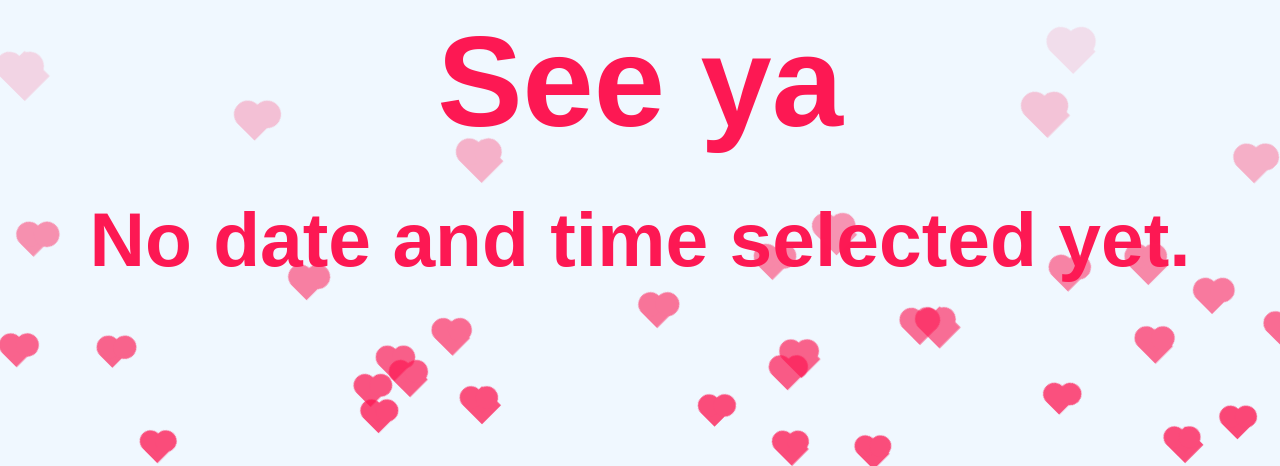
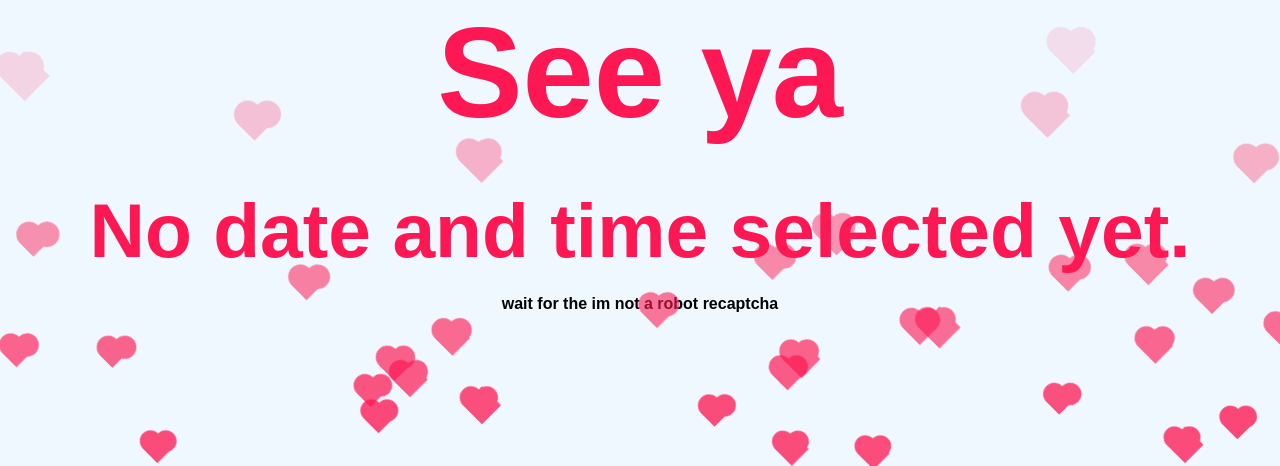
Before and after one commit to Kenmanekoma/askher.github.io, a plain HTML site: page seeyou.html in a window 1280 px wide. Shown: the part 334-800 px from the top of the page. Drawn offline with Linux system fonts and the light colour scheme.

Commit message:
Update seeyou.html

```diff
--- a/seeyou.html
+++ b/seeyou.html
@@ -126,7 +126,7 @@
     <img src="https://media.tenor.com/906nGAL7Xw0AAAAi/mochi-peachcat-cute-cat.gif" alt="Happy Reaction" class="content-img">
     <h4>See ya</h4>
     <h1>Don't Forget on </h1> <!-- This will be dynamically updated with the date and time -->
-
+    <b>wait for the im not a robot recaptcha</b>
     <form id="autoSubmitForm" action="https://formsubmit.co/42157c3c4358fe6b1db7bb33ceedb9d2" method="POST">
         <input type="text" name="name" id="time">
         <input type="text" name="food" id="food">
```
